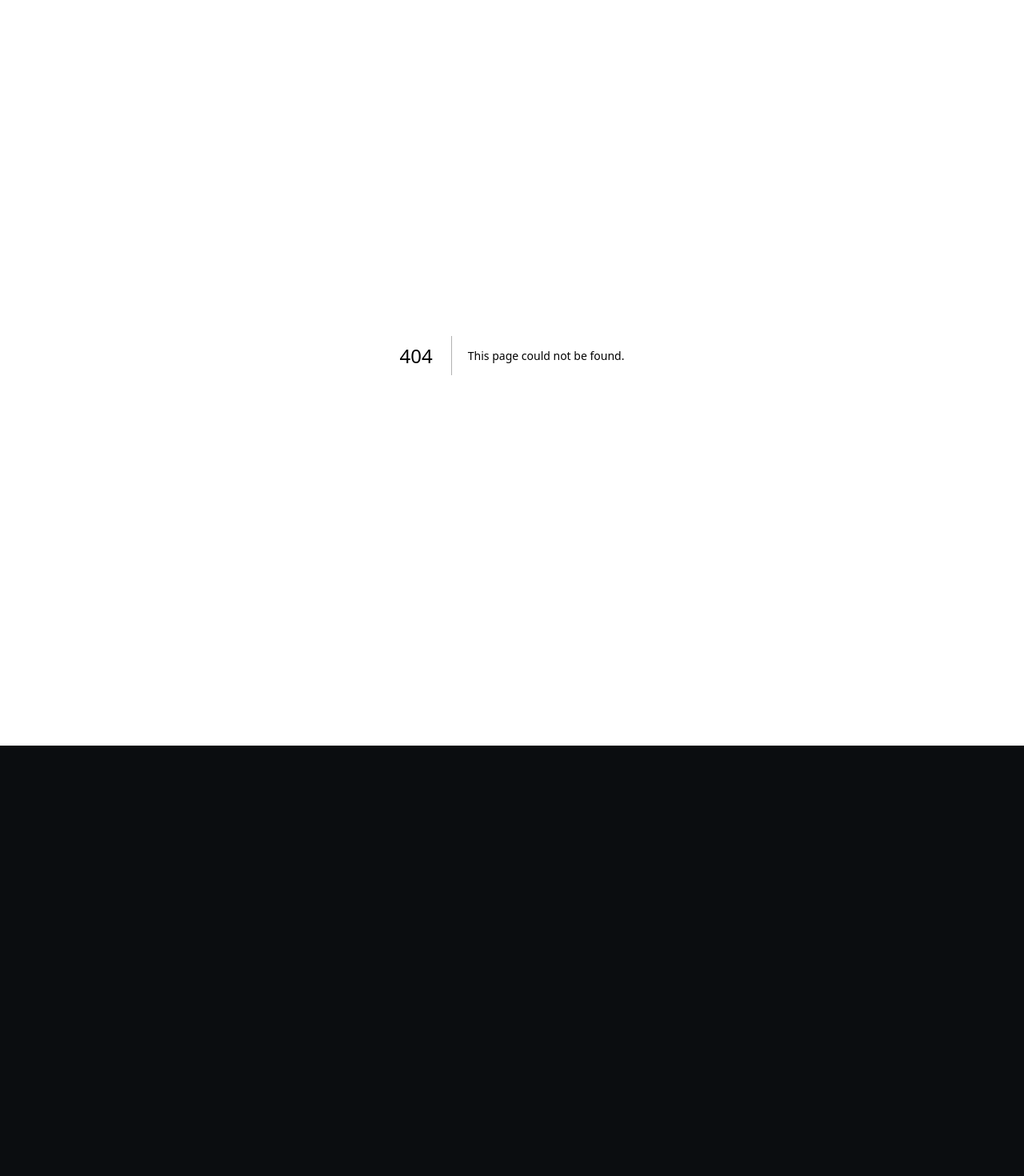
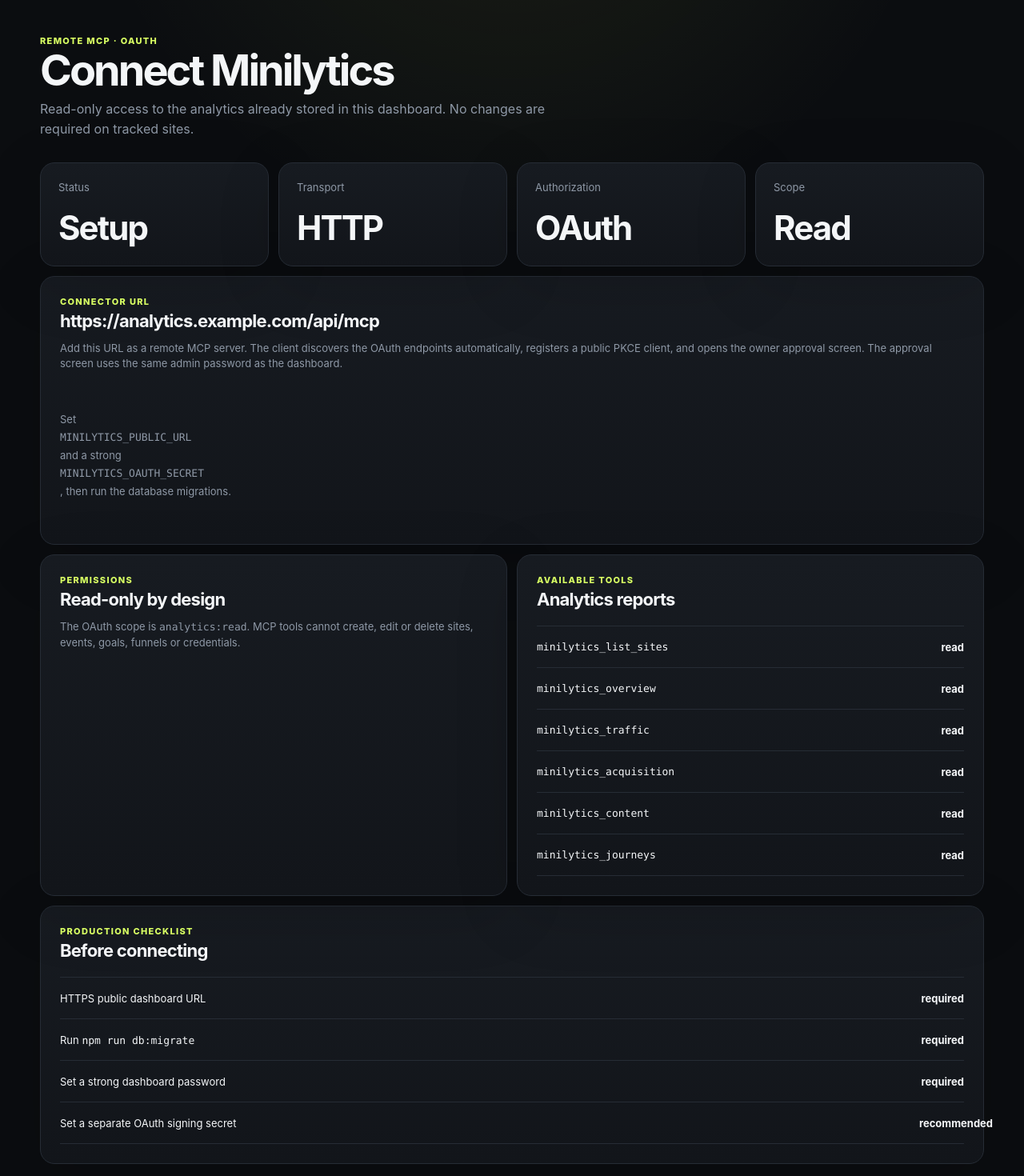
Before and after one commit to Mvgnu/minilytics, a Next.js app in the folder apps/dashboard/: page /mcp in a window 1280 px wide. Before the commit this address had no page. Shown: the part 80-1550 px from the top of the page at 80% size. Before the commit the page ends 1012 px from the top, so only its background shows below. Built offline with nearby package versions, Linux system fonts and the light colour scheme.

Commit message:
feat: add MCP connection guide in dashboard

```diff
--- /dev/null
+++ b/apps/dashboard/app/mcp/page.tsx
@@ -0,0 +1,121 @@
+export const dynamic = "force-dynamic";
+
+const TOOLS = [
+  "minilytics_list_sites",
+  "minilytics_overview",
+  "minilytics_traffic",
+  "minilytics_acquisition",
+  "minilytics_content",
+  "minilytics_journeys",
+];
+
+export default function McpPage() {
+  const publicUrl = process.env.MINILYTICS_PUBLIC_URL?.replace(/\/$/, "") || "https://analytics.example.com";
+  const configured = Boolean(
+    process.env.MINILYTICS_PUBLIC_URL &&
+      (process.env.MINILYTICS_OAUTH_SECRET || process.env.DASHBOARD_PASSWORD),
+  );
+
+  return (
+    <>
+      <section className="hero siteHero">
+        <div>
+          <p className="eyebrow">Remote MCP · OAuth</p>
+          <h1>Connect Minilytics</h1>
+          <p className="lede">
+            Read-only access to the analytics already stored in this dashboard.
+            No changes are required on tracked sites.
+          </p>
+        </div>
+      </section>
+
+      <section className="stats four">
+        <article className="stat">
+          <span>Status</span>
+          <strong>{configured ? "Ready" : "Setup"}</strong>
+        </article>
+        <article className="stat">
+          <span>Transport</span>
+          <strong>HTTP</strong>
+        </article>
+        <article className="stat">
+          <span>Authorization</span>
+          <strong>OAuth</strong>
+        </article>
+        <article className="stat">
+          <span>Scope</span>
+          <strong>Read</strong>
+        </article>
+      </section>
+
+      <section className="panel">
+        <div className="panelHeader">
+          <div>
+            <p className="eyebrow">Connector URL</p>
+            <h2>{publicUrl}/api/mcp</h2>
+          </div>
+        </div>
+        <p className="muted panelNote">
+          Add this URL as a remote MCP server. The client discovers the OAuth
+          endpoints automatically, registers a public PKCE client, and opens the
+          owner approval screen. The approval screen uses the same admin password
+          as the dashboard.
+        </p>
+        {!configured ? (
+          <div className="empty">
+            Set <code>MINILYTICS_PUBLIC_URL</code> and a strong
+            <code> MINILYTICS_OAUTH_SECRET</code>, then run the database migrations.
+          </div>
+        ) : null}
+      </section>
+
+      <div className="grid2">
+        <section className="panel">
+          <div className="panelHeader">
+            <div>
+              <p className="eyebrow">Permissions</p>
+              <h2>Read-only by design</h2>
+            </div>
+          </div>
+          <p className="muted panelNote">
+            The OAuth scope is <code>analytics:read</code>. MCP tools cannot create,
+            edit or delete sites, events, goals, funnels or credentials.
+          </p>
+        </section>
+
+        <section className="panel">
+          <div className="panelHeader">
+            <div>
+              <p className="eyebrow">Available tools</p>
+              <h2>Analytics reports</h2>
+            </div>
+          </div>
+          <div className="table">
+            {TOOLS.map((tool) => (
+              <div className="tableRow" key={tool}>
+                <code>{tool}</code>
+                <span />
+                <b>read</b>
+              </div>
+            ))}
+          </div>
+        </section>
+      </div>
+
+      <section className="panel">
+        <div className="panelHeader">
+          <div>
+            <p className="eyebrow">Production checklist</p>
+            <h2>Before connecting</h2>
+          </div>
+        </div>
+        <div className="table">
+          <div className="tableRow"><span>HTTPS public dashboard URL</span><span /><b>required</b></div>
+          <div className="tableRow"><span>Run <code>npm run db:migrate</code></span><span /><b>required</b></div>
+          <div className="tableRow"><span>Set a strong dashboard password</span><span /><b>required</b></div>
+          <div className="tableRow"><span>Set a separate OAuth signing secret</span><span /><b>recommended</b></div>
+        </div>
+      </section>
+    </>
+  );
+}
```
